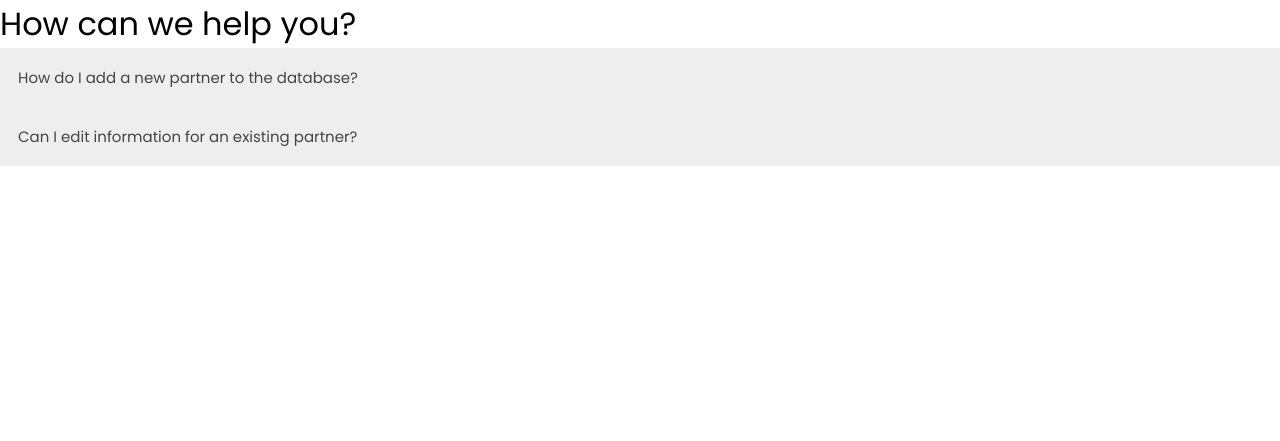
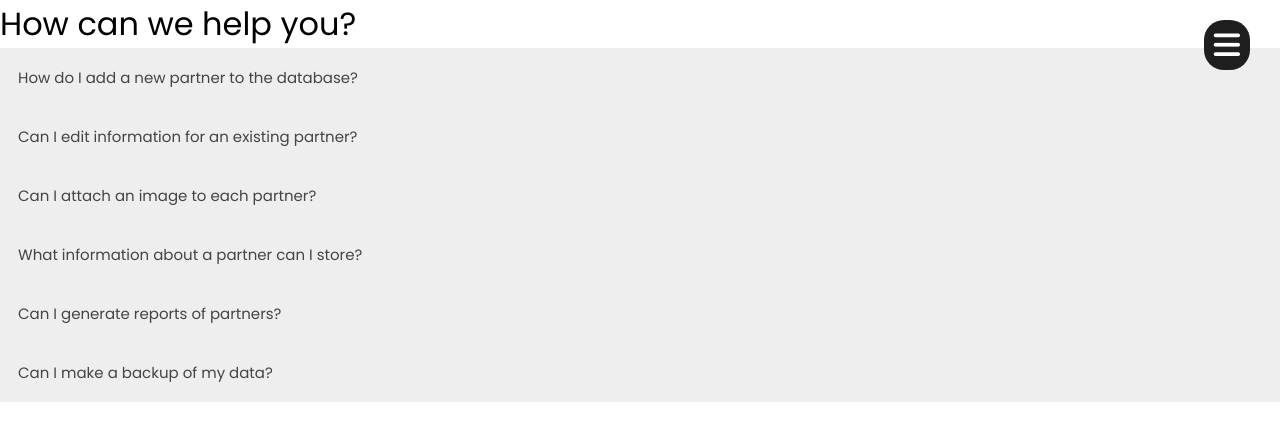
Before and after one commit to henrychen4736/fbla-coding, a Flask app: page /help in a window 1280 px wide. Shown: the top 441 px of the page. Run offline with Flask 3, Linux system fonts and the light colour scheme; some libraries are stand-ins or nearby versions.

Commit message:
wrote some Q&A's for the help page, still needs more styling

```diff
--- a/static/css/helpStyle.css
+++ b/static/css/helpStyle.css
@@ -17,11 +17,39 @@
     z-index: 4;
 }
 
+.fa-bars {
+    color: #fff;
+    font-size: 30px;
+    position: fixed;
+    top: 0;
+    right: 0;
+    margin: 20px 30px;
+    cursor: pointer;
+    z-index: 5;
+    border-radius: 20px;
+    background-color: #1E1E1E;
+    transition: box-shadow 0.3s ease;
+    padding: 10px;
+}
+
+.fa-bars:hover {
+    box-shadow: 0 0 10px rgba(255, 255, 255, 0.5);
+}
+
+.sidebar-overlay {
+    width: 0;
+    height: 100vh;
+    position: fixed;
+    top: 0;
+    left: 0;
+    z-index: 4;
+}
+
 .sidebar {
     position: fixed;
     top: 0;
     right: 0;
-    margin: 100px 40px 0 0;
+    margin: 85px 30px 0 0;
     padding: 10px;
     width: 250px;
     height: auto;
--- a/static/css/mainStyle.css
+++ b/static/css/mainStyle.css
@@ -645,7 +645,3 @@
     border-bottom: 2px solid #1E1E1E;
     margin-bottom: 30px;
 }
-
-.detail-view .partner-photo {
-
-}
--- a/static/js/helpScript.js
+++ b/static/js/helpScript.js
@@ -23,3 +23,47 @@ document.querySelectorAll('.accordion').forEach(button => {
         }
     });
 });
+
+const toggleButton = document.querySelector('.fa-bars');
+const sidebar = document.querySelector('.sidebar');
+const sidebarOverlay = document.querySelector('.sidebar-overlay');
+const closeButton = document.querySelector('.fa-xmark');
+
+let sidebarOpen = false;
+
+function openSidebar() {
+    sidebarOpen = true;
+    sidebarOverlay.style.display = "block";
+    sidebarOverlay.style.width = "100vw";
+    sidebar.style.transform = "scale(1)";
+}
+
+function closeSidebar() {
+    sidebarOpen = false;
+    sidebarOverlay.style.display = "none";
+    sidebar.style.transform = "scale(0)";
+}
+
+toggleButton.addEventListener('click', function () {
+    if (!sidebarOpen) {
+        openSidebar();
+    } else {
+        closeSidebar();
+    }
+})
+
+sidebarOverlay.addEventListener('click', function () {
+    if (sidebarOpen) {
+        closeSidebar();
+    }
+})
+
+closeButton.addEventListener('click', function () {
+    closeSidebar();
+})
+
+document.querySelectorAll('.sidebar-item').forEach(item => {
+    item.addEventListener('click', function () {
+        closeSidebar();
+    });
+});
--- a/templates/help.html
+++ b/templates/help.html
@@ -11,26 +11,51 @@
 </head>
 
 <body>
-
+    <i class="fa-solid fa-bars"></i>
+    <div class="sidebar-overlay"></div>
     <div class="main-container">
+        <div class="sidebar">
+            <a href="main" class="sidebar-item">
+                <i class="fa-solid fa-house"></i>
+                <div>Home</div>
+            </a>
+            <a href="help" class="sidebar-item">
+                <i class="fa-solid fa-question"></i>
+                <div>Help</div>
+            </a>
+            <a href="logout" class="sidebar-item" style="color: #FF0000;">
+                <i class="fa-solid fa-arrow-right-from-bracket"></i>
+                <div>Sign out</div>
+            </a>
+        </div>
         <h1>How can we help you?</h1>
         <div class="accordion-container">
             <button class="accordion">How do I add a new partner to the database?</button>
             <div class="panel">
-                <p>To add a new partner, navigate to the 'Add New Partner' section from the main menu. Fill out the
-                    form...</p>
+                <p>To add a new partner to the database, click on the "create new contact" button at the bottom of the main page, and fill out the form to add a new partner.</p>
             </div>
-
             <button class="accordion">Can I edit information for an existing partner?</button>
             <div class="panel">
-                <p>Yes, you can edit information for existing partners. Search for the partner using the search
-                    functionality...</p>
+                <p>Yes, you can edit information for an existing partner. Go to the main page, and click on the partner that you want to edit. Then, change the information for the partner that you want to edit.</p>
             </div>
-
+            <button class="accordion">Can I attach an image to each partner?</button>
+            <div class="panel">
+                <p>Yes, when adding a partner you can upload an image of your choice.</p>
+            </div>
+            <button class="accordion">What information about a partner can I store?</button>
+            <div class="panel">
+                <p>You can store the partner's name, their organization type, resources available, and direct contact information for an individual.</p>
+            </div>
+            <button class="accordion">Can I generate reports of partners?</button>
+            <div class="panel">
+                <p>yes, you can generate reports of partners. Click on the partner's profile, and click the generate report button</p>
+            </div>
+            <button class="accordion">Can I make a backup of my data?</button>
+            <div class="panel">
+                <p>PLACEHOLDER</p>
+            </div>
         </div>
     </div>
-
-
 
     <script src="/static/js/helpScript.js"></script>
 </body>
```
